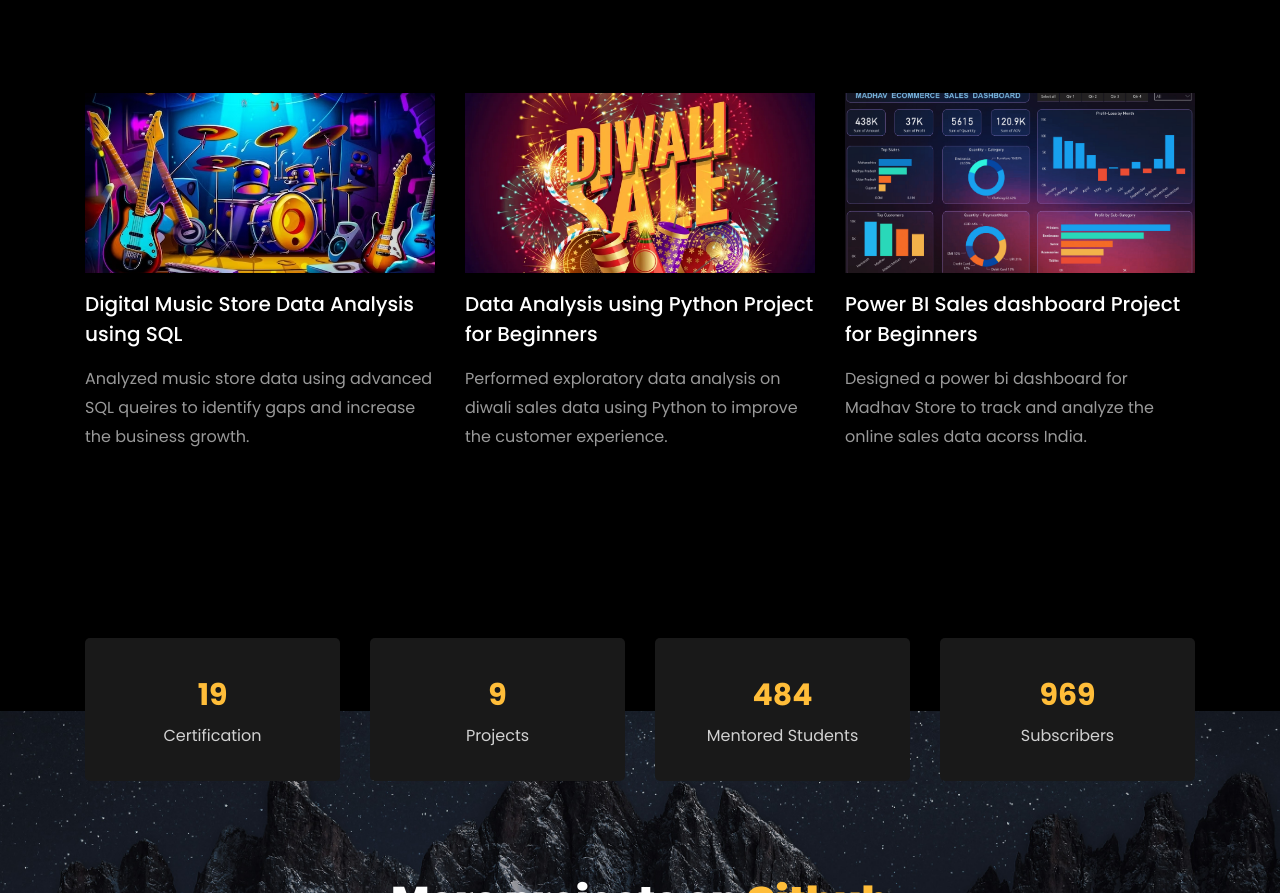
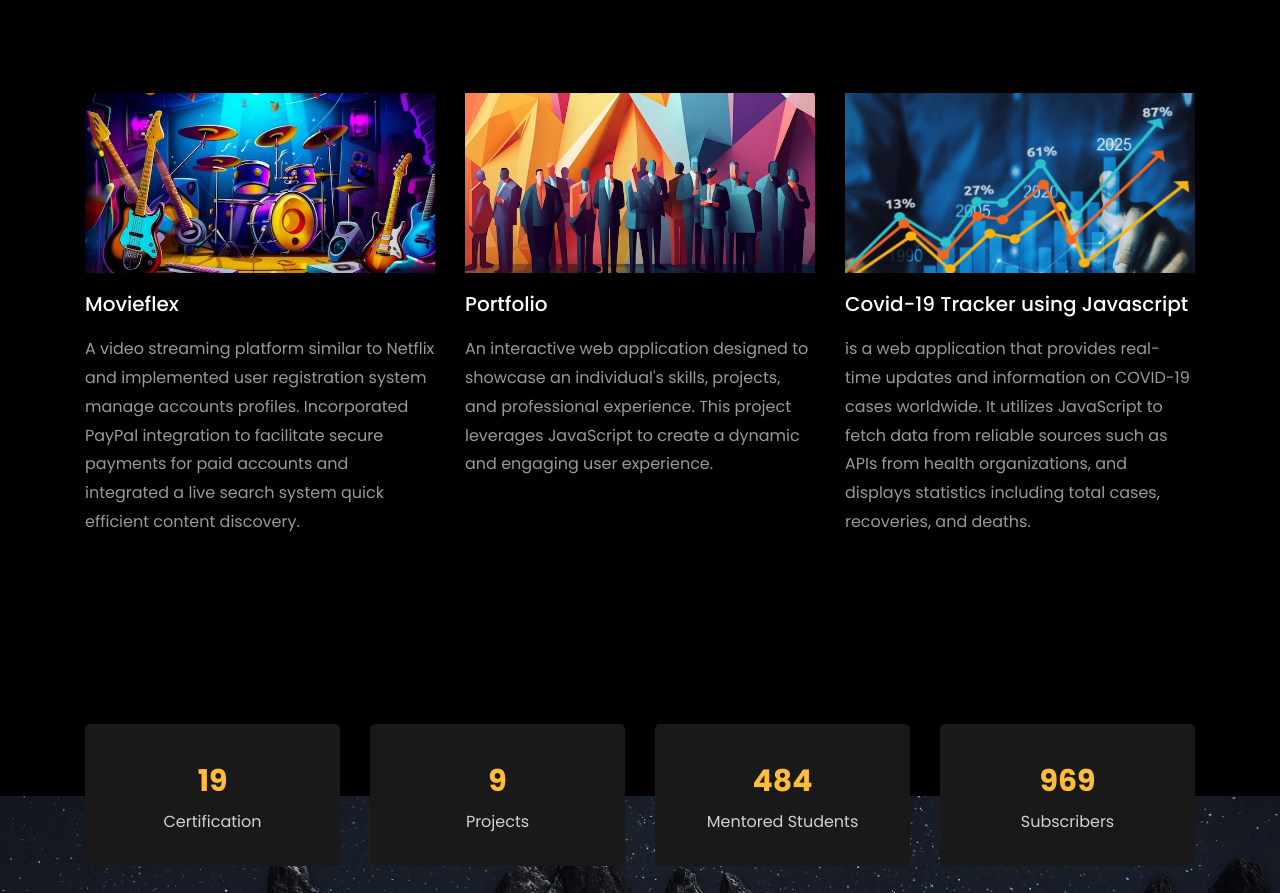
Before and after one commit to singhijatin/MyPortfolio, a plain HTML site: page index.html in a window 1280 px wide. Shown: the part 3623-4516 px from the top of the page. Drawn offline with Linux system fonts and the light colour scheme; files whose address does not match are found by name.

Commit message:
Made changes

```diff
--- a/index.html
+++ b/index.html
@@ -386,7 +386,7 @@ Chicago (National Opinion Research Center).</li>
 
     		<div class="row justify-content-center mt-5">
     			<div class="col-md-6 text-center ftco-animate">
-    				<p><a href="https://drive.google.com/file/d/17xSPUQTPY_5ykL2SULRdLrLcNzC8pWvN/view?usp=sharing" class="btn btn-primary py-4 px-5">Download CV</a></p>
+    				<p><a href="https://drive.google.com/file/d/156O50fJUbEOj2DoyPZBxuW90nze3A33j/view?usp=sharing" class="btn btn-primary py-4 px-5">Download CV</a></p>
     			</div>
     		</div>
     	</div>
@@ -406,34 +406,34 @@ Chicago (National Opinion Research Center).</li>
         <div class="row d-flex">
           <div class="col-md-4 d-flex ftco-animate">
           	<div class="blog-entry justify-content-end">
-              <a href="https://github.com/rishabhnmishra/SQL_Music_Store_Analysis/blob/main/Music_Store_Query.sql" class="block-20 zoom-effect" style="background-image: url('images/proj_1.jpg');">
+              <a href="https://github.com/singhijatin/movieflex" class="block-20 zoom-effect" style="background-image: url('images/proj_1.jpg');">
               </a>
               <div class="text mt-3 float-right d-block">
 
-                <h3 class="heading"><a href="https://github.com/rishabhnmishra/SQL_Music_Store_Analysis/blob/main/Music_Store_Query.sql">Digital Music Store Data Analysis using SQL</a></h3>
-                <p>Analyzed music store data using advanced SQL queires to identify gaps and increase the business growth.</p>
+                <h3 class="heading"><a href="https://github.com/singhijatin/movieflex">Movieflex</a></h3>
+                <p>A video streaming platform similar to Netflix and implemented user registration system manage accounts profiles. Incorporated PayPal integration to facilitate secure payments for paid accounts and integrated a live search system quick efficient content discovery.</p>
               </div>
             </div>
           </div>
           <div class="col-md-4 d-flex ftco-animate">
           	<div class="blog-entry justify-content-end">
-              <a href="https://github.com/rishabhnmishra/Python_Diwali_Sales_Analysis/blob/main/Diwali_Sales_Analysis.ipynb" class="block-20 zoom-effect" style="background-image: url('images/proj_2.jpg');">
+              <a href="https://github.com/singhijatin/MyPortfolio" class="block-20 zoom-effect" style="background-image: url('images/proj_5.jpg');">
               </a>
               <div class="text mt-3 float-right d-block">
 
-                <h3 class="heading"><a href="https://github.com/rishabhnmishra/Python_Diwali_Sales_Analysis/blob/main/Diwali_Sales_Analysis.ipynb">Data Analysis using Python Project for Beginners</a></h3>
-                <p>Performed exploratory data analysis on diwali sales data using Python to improve the customer experience.</p>
+                <h3 class="heading"><a href="https://github.com/singhijatin/MyPortfolio">Portfolio</a></h3>
+                <p>An interactive web application designed to showcase an individual's skills, projects, and professional experience. This project leverages JavaScript to create a dynamic and engaging user experience.</p>
               </div>
             </div>
           </div>
           <div class="col-md-4 d-flex ftco-animate">
           	<div class="blog-entry">
-              <a href="https://github.com/rishabhnmishra/Madhav_Store_Analysis_PowerBI/blob/main/Madhav%20Store%20dashboard.jpg" class="block-20 zoom-effect" style="background-image: url('images/proj_3.jpg');">
+              <a href="https://github.com/singhijatin/Covid19-tracker" class="block-20 zoom-effect" style="background-image: url('images/proj_4.jpg');">
               </a>
               <div class="text mt-3 float-right d-block">
 
-                <h3 class="heading"><a href="https://github.com/rishabhnmishra/Madhav_Store_Analysis_PowerBI/blob/main/Madhav%20Store%20dashboard.jpg">Power BI Sales dashboard Project for Beginners</a></h3>
-                <p>Designed a power bi dashboard for Madhav Store to track and analyze the online sales data acorss India.</p>
+                <h3 class="heading"><a href="https://github.com/singhijatin/Covid19-tracker">Covid-19 Tracker using Javascript</a></h3>
+                <p>is a web application that provides real-time updates and information on COVID-19 cases worldwide. It utilizes JavaScript to fetch data from reliable sources such as APIs from health organizations, and displays statistics including total cases, recoveries, and deaths.</p>
               </div>
             </div>
           </div>
@@ -566,7 +566,7 @@ Chicago (National Opinion Research Center).</li>
           			<span class="icon-globe"></span>
           		</div>
           		<h3 class="mb-4">Download Resume</h3>
-	            <p><a href="https://drive.google.com/file/d/17xSPUQTPY_5ykL2SULRdLrLcNzC8pWvN/view?usp=sharing">resumelink</a></p>
+	            <p><a href=https://drive.google.com/file/d/156O50fJUbEOj2DoyPZBxuW90nze3A33j/view?usp=sharing">resumelink</a></p>
 	          </div>
           </div>
 
```
